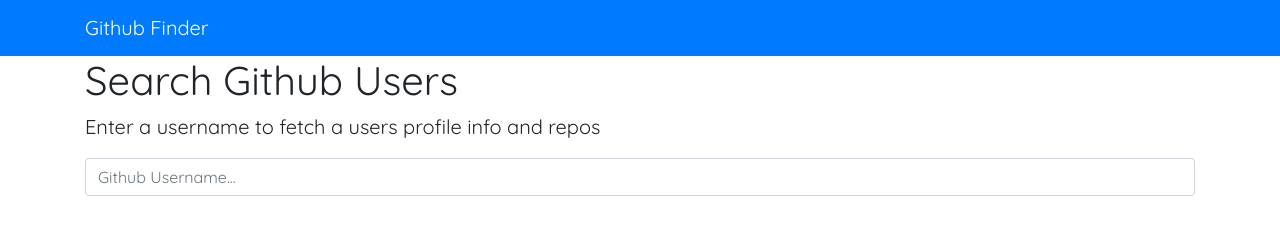
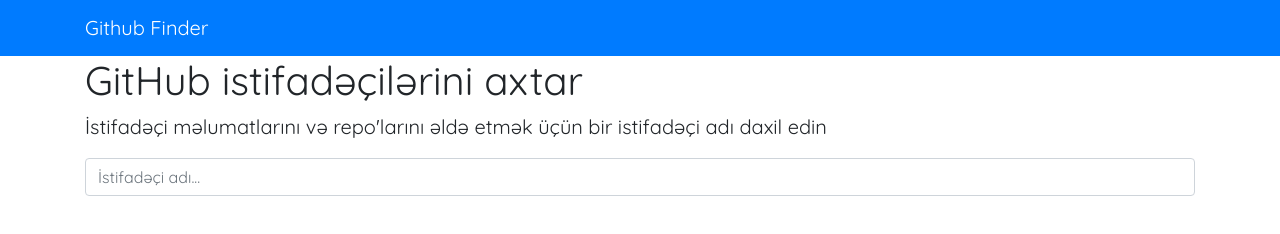
Before and after one commit to alvinmammad/jQuery-examples, a plain HTML site: page github-finder/index.html in a window 1280 px wide. Drawn offline with nearby package versions, Linux system fonts and the light colour scheme.

Commit message:
some changes on index.html

```diff
--- a/github-finder/index.html
+++ b/github-finder/index.html
@@ -30,9 +30,9 @@
     <div class="container">
 
         <div class="searchContainer">
-            <h1>Search Github Users</h1>
-            <p class="lead">Enter a username to fetch a users profile info and repos</p>
-            <input type="text" id="searchUser" class="form-control" placeholder="Github Username...">
+            <h1>GitHub istifadəçilərini axtar</h1>
+            <p class="lead">İstifadəçi məlumatlarını və repo'larını əldə etmək üçün bir istifadəçi adı daxil edin</p>
+            <input type="text" id="searchUser" class="form-control" placeholder="İstifadəçi adı...">
         </div>
         <br>
         <div id="profile"></div>
```
